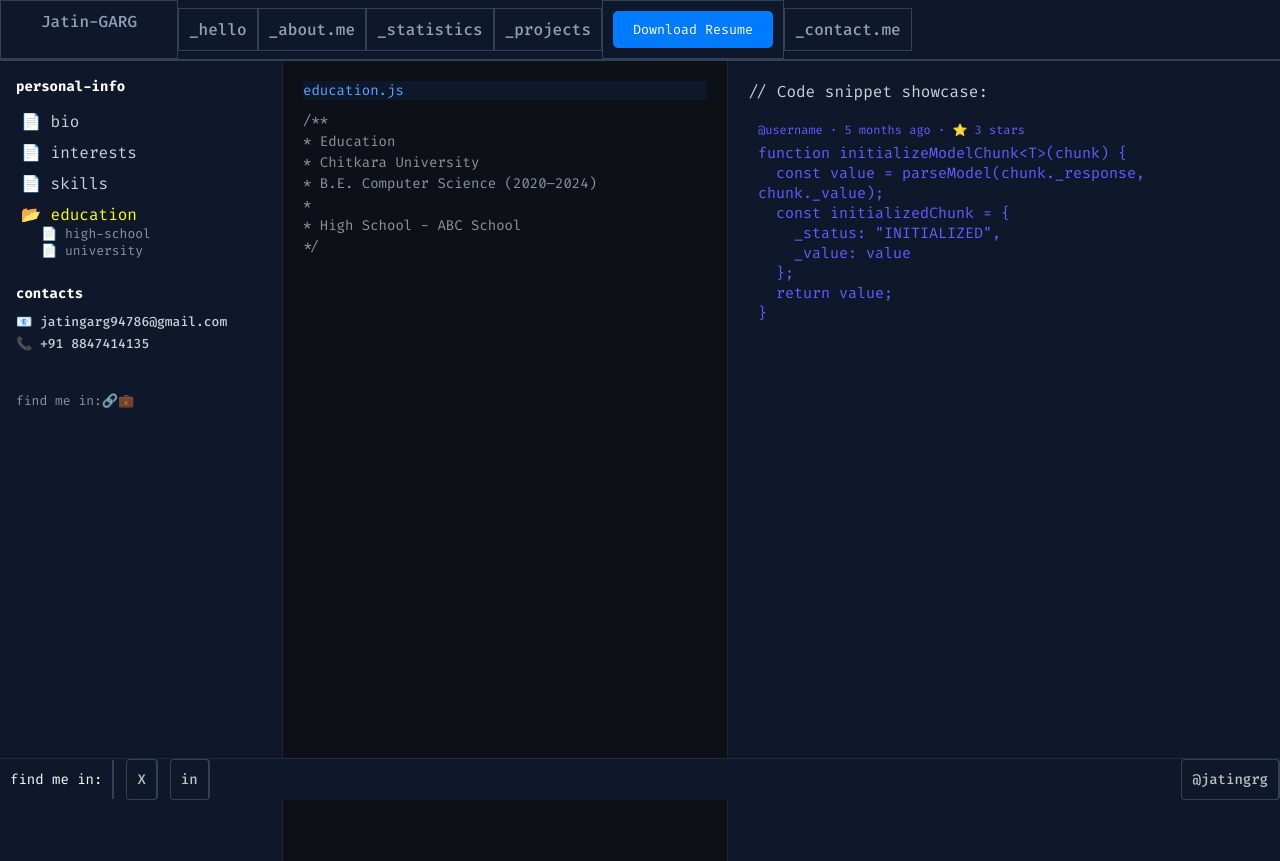
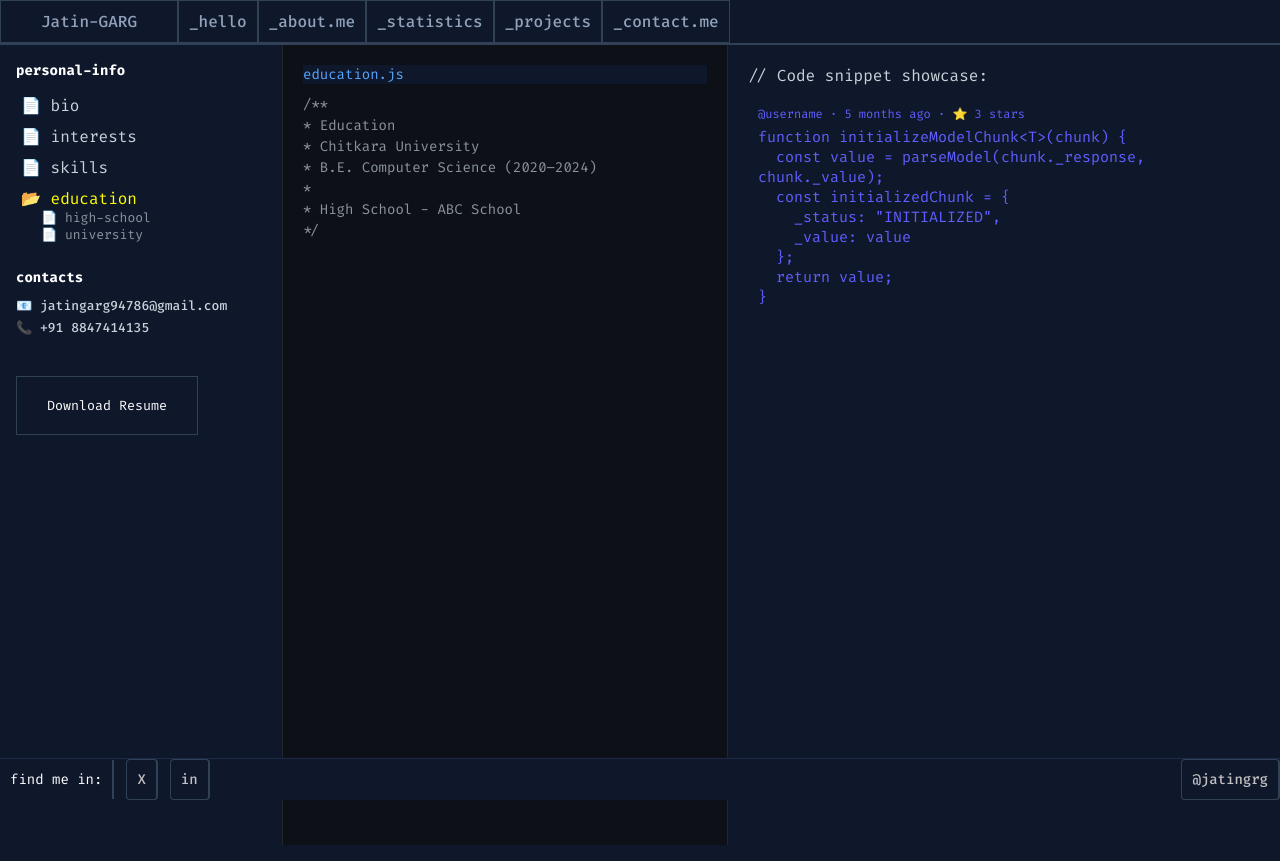
Before and after one commit to jatingrg/myportfolio, a React (Vite) app: page /about in a window 1280 px wide. Built offline with nearby package versions, Linux system fonts and the light colour scheme.

Commit message:
updatingthefile

```diff
--- a/src/Components/Navbar.jsx
+++ b/src/Components/Navbar.jsx
@@ -19,18 +19,7 @@ function Navbar() {
           <Link to="/about">_about.me</Link>
           <Link to="/statistcs">_statistics</Link>
           <Link to="/project">_projects</Link>
-          <a href="/resume.pdf" download>
-    <button style={{
-    padding: "10px 20px",
-    backgroundColor: "#007bff",
-    color: "#fff",
-    border: "none",
-    borderRadius: "5px",
-    cursor: "pointer"
-  }}>
-    Download Resume
-  </button>
-</a>
+
           <div className='nav-right'>
             <Link to="/contact">_contact.me</Link>
           </div>
--- a/src/Pages/About.jsx
+++ b/src/Pages/About.jsx
@@ -75,9 +75,18 @@ case "skills":
           <div className="contact-info">📞 +91 8847414135</div>
 
           <div className="footer-icons">
-            find me in:
-            <span>🔗</span>
-            <span>💼</span>
+              <a href="/resume.pdf" download>
+    <button style={{
+    padding: "10px 20px",
+
+    color: "#fff",
+    border: "none",
+    borderRadius: "5px",
+    cursor: "pointer"
+  }}>
+    Download Resume
+  </button>
+</a>
           </div>
         </div>
 
```
